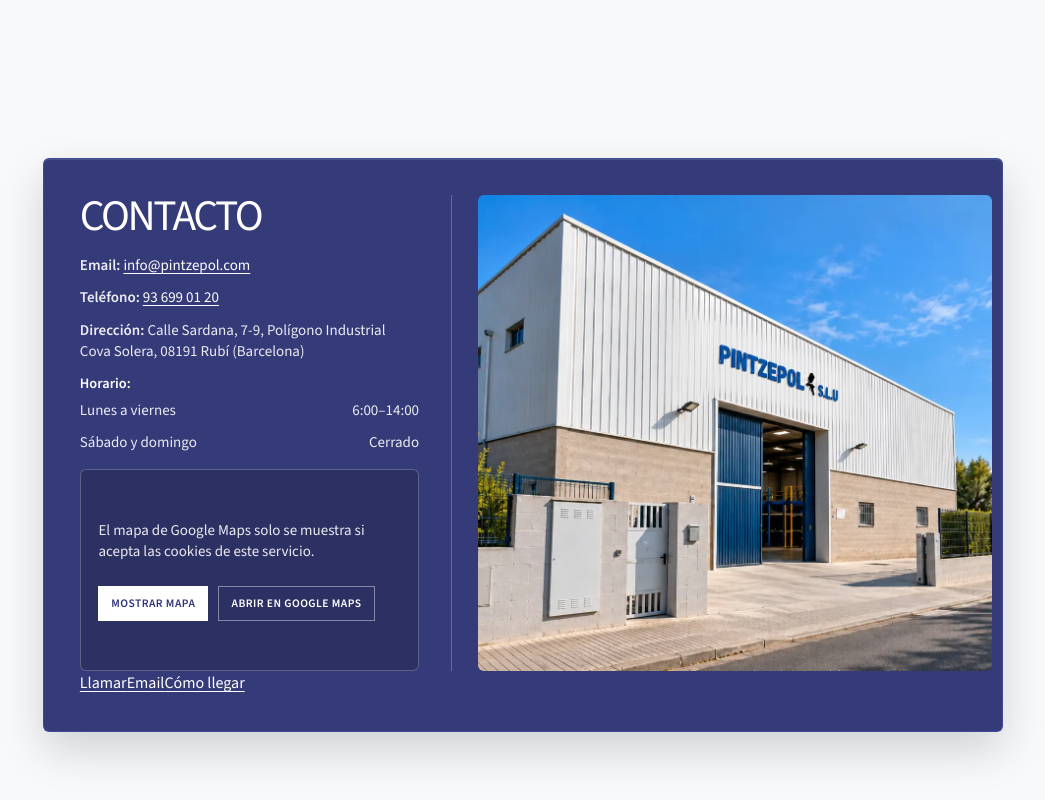
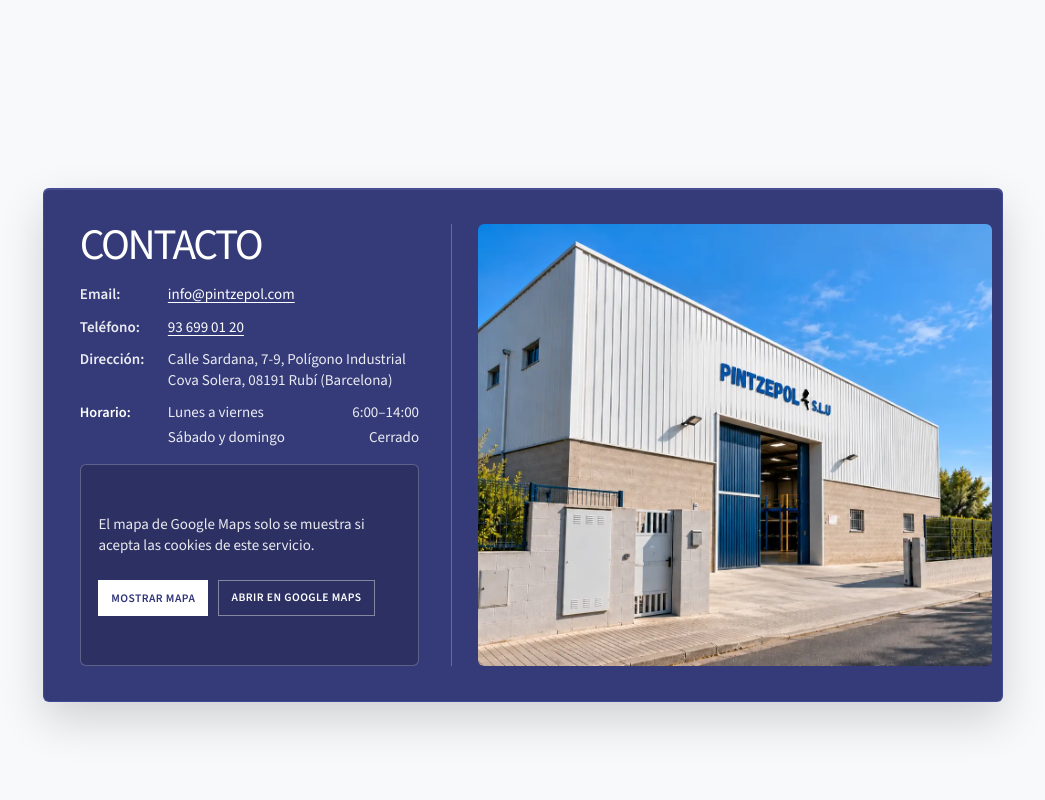
Before and after one commit to MontseMoran/pintzepol, a React (Vite) app: page / in a window 1280 px wide. Shown: the part 3172-3972 px from the top of the page, without its empty margins (117-1162 px from the left). Built offline with nearby package versions, Linux system fonts and the light colour scheme.

Commit message:
add changes

```diff
--- a/src/styles/components/Contact.scss
+++ b/src/styles/components/Contact.scss
@@ -169,6 +169,10 @@
 }
 
 @media (min-width: 1024px) {
+  .contact-overlay__quick-actions {
+    display: none;
+  }
+
   .contact-overlay__panel--inline {
     width: min(100%, 42rem);
     padding: 2rem 1.5rem 1.5rem;
--- a/src/styles/components/HorizontalHome.scss
+++ b/src/styles/components/HorizontalHome.scss
@@ -2565,6 +2565,33 @@
 
       .contact-overlay__details {
         padding-left: 0;
+
+        > p {
+          display: grid;
+          grid-template-columns: 5rem minmax(0, 1fr);
+          column-gap: 0.5rem;
+        }
+
+        .contact-overlay__hours {
+          display: grid;
+          grid-template-columns: 5rem minmax(0, 1fr);
+          column-gap: 0.5rem;
+          row-gap: 0.25rem;
+          margin-top: 0;
+          padding-top: 0;
+          border-top: 0;
+
+          > strong {
+            grid-column: 1;
+            grid-row: 1 / span 2;
+            margin-bottom: 0;
+          }
+
+          > p {
+            grid-column: 2;
+            margin: 0;
+          }
+        }
       }
 
       .contact-overlay__map {
```
